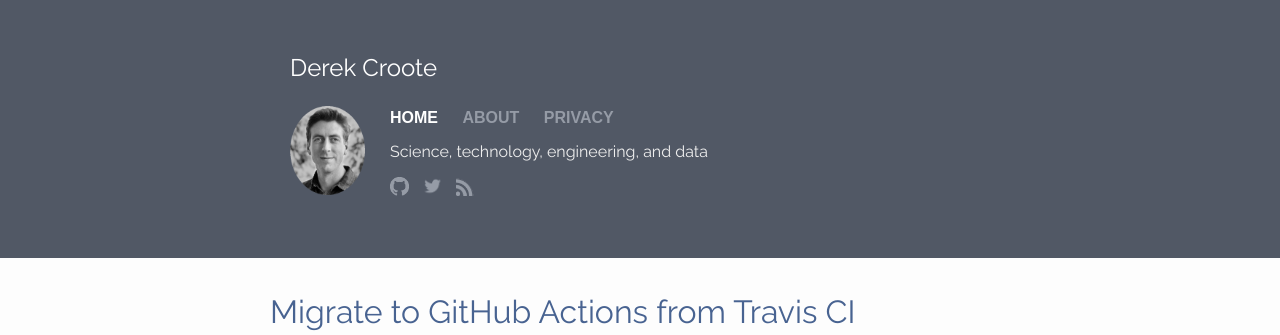
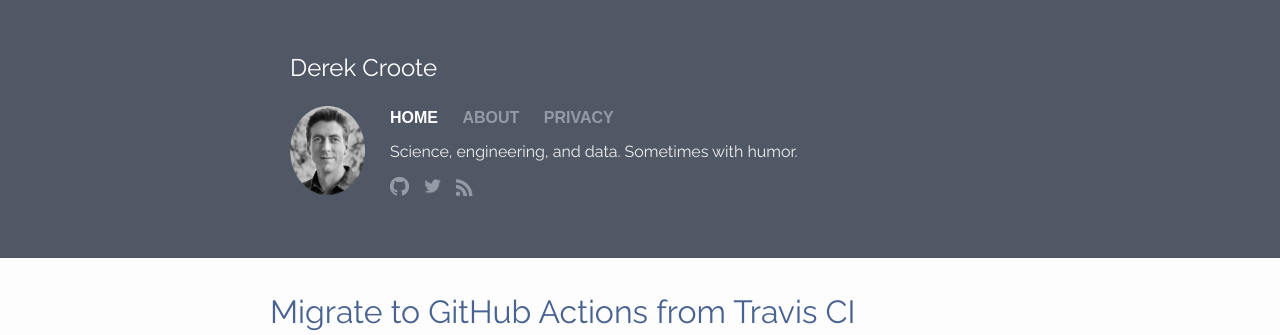
Before and after one commit to dcroote/dcroote.github.io, a Jekyll site: the page built from index.html, in a window 1280 px wide and 900 px high. Shown: the top 335 px of the window. Built offline with Jekyll 4.4.1, drawn with Linux system fonts in a browser that asks for light colours.

Commit message:
Adjust motto

```diff
--- a/_config.yml
+++ b/_config.yml
@@ -1,6 +1,6 @@
 # Site settings
 title: Blog by Derek Croote
-motto: Science, technology, engineering, and data
+motto: Science, engineering, and data. Sometimes with humor.
 author: Derek Croote
 email: dcroote@gmail.com
 baseurl: ""
```
